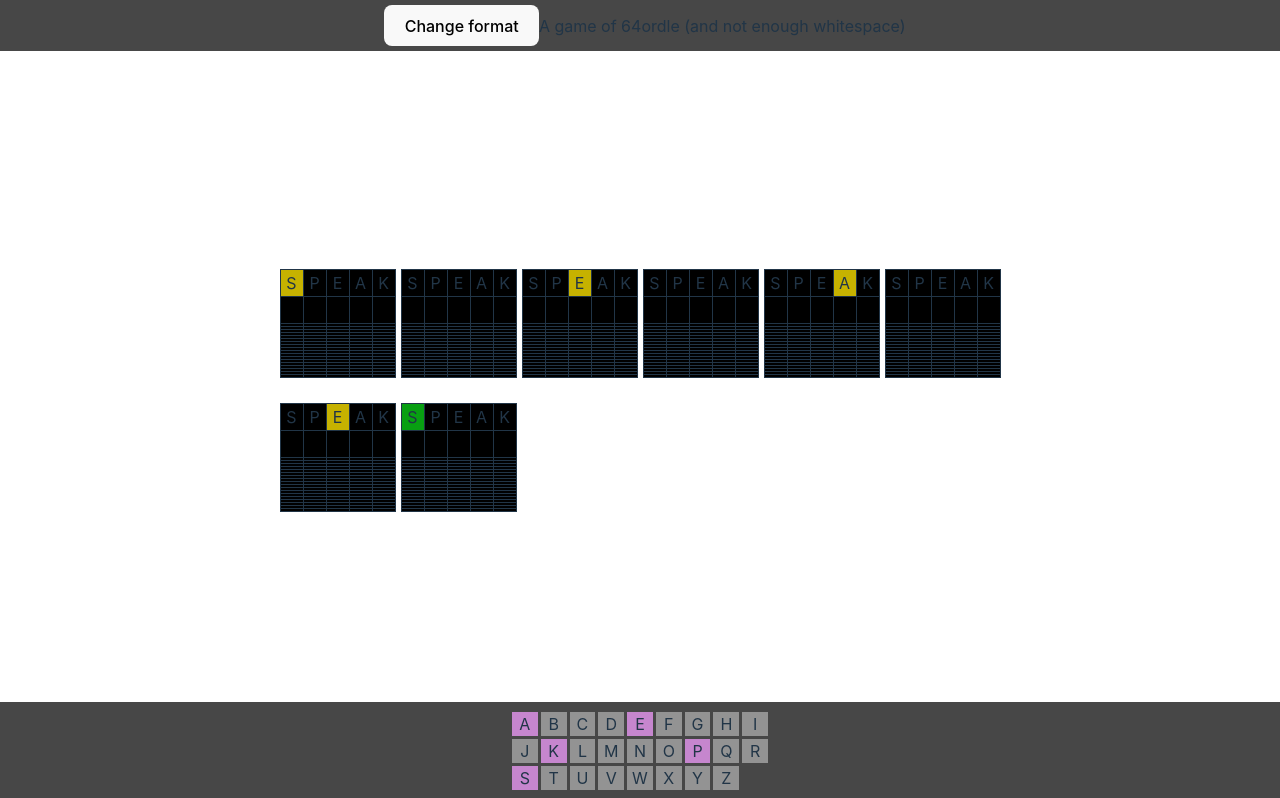
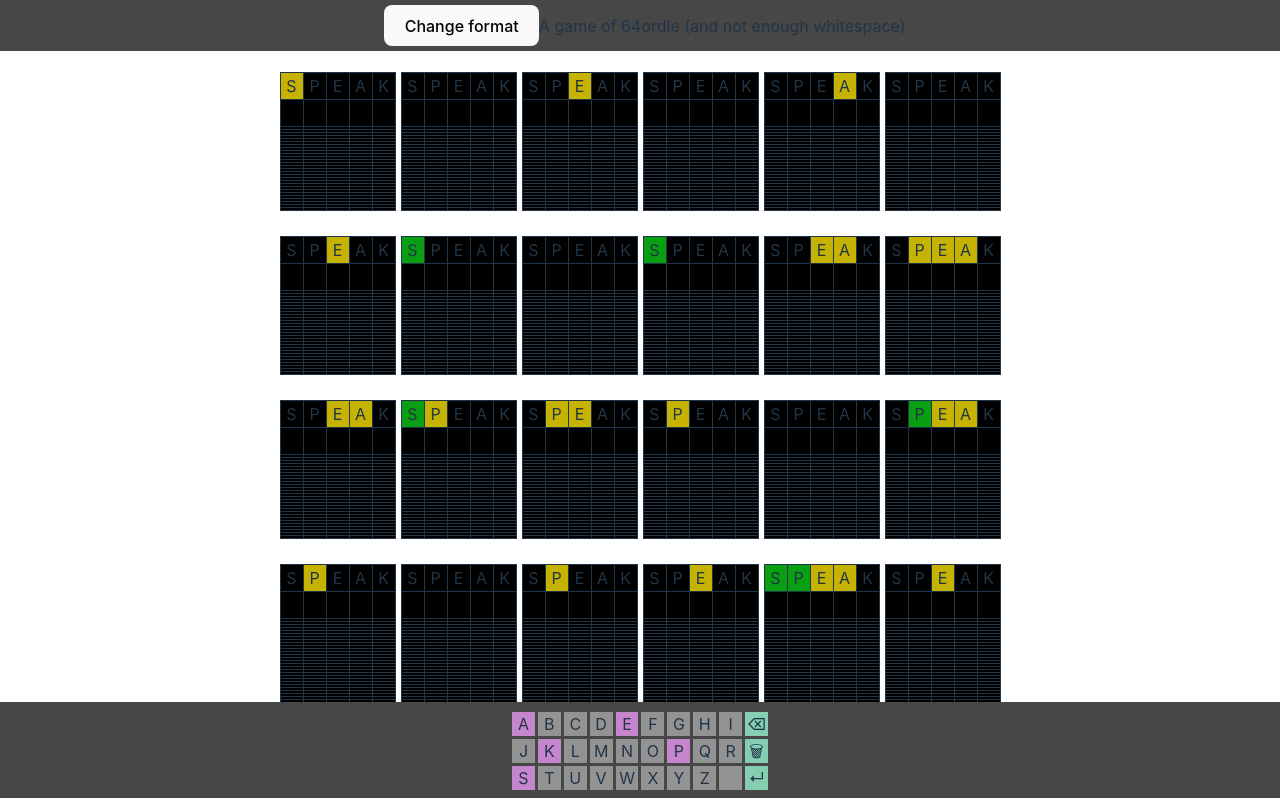
Before and after one commit to NotUnlikeTheWaves/hordle, a React (Vite) app: page / in a window 1280 px wide. Shown: the top 798 px of the page. Built offline with nearby package versions, Linux system fonts and the light colour scheme.

Commit message:
Redo letter handling and interact with onscreen keyboard too

```diff
--- a/src/App.css
+++ b/src/App.css
@@ -2,6 +2,8 @@
   margin: 0 auto;
   padding: 2rem;
   text-align: center;
+  margin-top: 40px;
+  margin-bottom: 60px;
 }
 
 
@@ -28,7 +30,7 @@ td {
   display: grid;
   width: 20%;
   grid-gap: 3px;
-  grid-template-columns: 1fr 1fr 1fr 1fr 1fr 1fr 1fr 1fr 1fr;
+  grid-template-columns: 1fr 1fr 1fr 1fr 1fr 1fr 1fr 1fr 1fr 1fr;
   margin:auto;
   margin-top: 10px;
   margin-bottom: 10px;
@@ -36,6 +38,7 @@ td {
 
 .letters-used-element {
   background-color: rgb(147, 147, 147);
+  cursor: pointer;
   /* max-width: 10px; */
 }
 
--- a/src/App.tsx
+++ b/src/App.tsx
@@ -5,6 +5,11 @@ import { GameState } from './Types'
 import { WordLength, NumberOfWordles, MaxGuesses } from './Constants'
 import { WordList } from './WordList'
 import { getWordList } from './Random'
+
+interface LooseObject {
+  [key: string]: any
+}
+
 
 const activeWords = getWordList()
 // const activeWords = ["LIBEL", "HELLO", "THERE"]
@@ -15,7 +20,7 @@ function showGameWon(gameState: GameState) : React.ReactElement {
   )
 }
 
-function showGameLost(gameState: GameState, gamesWon: number)  : React.ReactElement {
+function showGameLost(gamesWon: number)  : React.ReactElement {
   return (
     <h1>You lose! You completed {gamesWon} wordles in {MaxGuesses} attempts.</h1>
   )
@@ -41,27 +46,29 @@ function getNextFormat(format: GameFormat) : GameFormat {
   }
 }
 
-function showLettersUsed(gameState: GameState) : React.ReactElement {
-  const alphabet = "ABCDEFGHIJKLMNOPQRSTUVWXYZ".split('')
+function showLettersUsed(gameState: GameState, setGameState: React.Dispatch<React.SetStateAction<GameState>>) : React.ReactElement {
+  const alphabet = "ABCDEFGHIJKLMNOPQRSTUVWXYZ ".split('')
   let result = alphabet.map(l => {
+      var style: LooseObject = {}
       if (gameState.history.some(h => h.indexOf(l) != -1)) {
-        return <div key={l} className='letters-used-element' style={{backgroundColor: "rgb(198, 134, 206)"}}>{l}</div>
+        style.backgroundColor = "rgb(198, 134, 206)"
       }
-      else return <div key={l} className='letters-used-element'>{l}</div>
+      return <div key={l} className='letters-used-element' style={style} onClick={() => handleKeyInput(l, gameState, setGameState)}>{l}</div>
     }
   )
+  const auxStyle = {
+    backgroundColor: "rgb(134, 206, 178)"
+  }
+  result.splice(9, 0, <div key="BACK"   className='letters-used-element' style={auxStyle} onClick={() => handleKeyInput("BACKSPACE", gameState, setGameState)}>{"⌫"}</div>)
+  result.splice(19, 0, <div key="CLEAR" className='letters-used-element' style={auxStyle} onClick={() => handleKeyInput("CLEAR", gameState, setGameState)}>{"🗑"}</div>)
+  result.splice(29, 0, <div key="ENTER" className='letters-used-element' style={auxStyle} onClick={() => handleKeyInput("ENTER", gameState, setGameState)}>{"↵"}</div>)
   return <><div className='letters-used-container'>{result}</div></>
 }
 
-function App() {
-  const [gameState, setGameState] = useState<GameState>({currentWord: "", history: ["SPEAK"]})
-  const [format, setFormat] = useState<GameFormat>(GameFormat.Tall);
-
-  function handleUserInput(event: KeyboardEvent) {
+function handleKeyInput(key: string, gameState: GameState, setGameState: React.Dispatch<React.SetStateAction<GameState>>) {
   function isLetter(s: string) : boolean {
     return s.length == 1 && (s.toLowerCase() != s.toUpperCase())
   }
-    let key = event.key.toUpperCase()
   switch(key) {
     case "ENTER": {
       console.log("enter")
@@ -76,6 +83,10 @@ function App() {
       setGameState({...gameState, currentWord: newCurrentWord})
       break;
     }
+    case "CLEAR": {
+      setGameState({...gameState, currentWord: ""})
+      break;
+    }
     default: {
       if(isLetter(key) && gameState.currentWord.length < WordLength) {
         let newCurrentWord = gameState.currentWord + key;
@@ -86,11 +97,21 @@ function App() {
   }
 }
 
+
+function App() {
+  const [gameState, setGameState] = useState<GameState>({currentWord: "", history: ["SPEAK"]})
+  const [format, setFormat] = useState<GameFormat>(GameFormat.Tall);
+
+  function handleKeyboardInput(event: KeyboardEvent) {
+    let key = event.key.toUpperCase()
+    handleKeyInput(key, gameState, setGameState)
+  }
+
   console.log(activeWords)
 
   useEffect(() => {
-    document.addEventListener('keydown', handleUserInput)
-    return () => document.removeEventListener('keydown', handleUserInput)
+    document.addEventListener('keydown', handleKeyboardInput)
+    return () => document.removeEventListener('keydown', handleKeyboardInput)
   }, [gameState.currentWord]) // magic
 
   let wordles = []
@@ -113,13 +134,13 @@ function App() {
           A game of 64ordle (and not enough whitespace)
         </div>
         {gameWon && showGameWon(gameState)}
-        {gameLost && showGameLost(gameState, numberOfCompleteWordles)}
+        {gameLost && showGameLost(numberOfCompleteWordles)}
         <div className="grid-container-element" style={{gridTemplateColumns: format}}>
           {wordles}
         </div>
       </div>
       <div className="footer">
-        {showLettersUsed(gameState)}
+        {showLettersUsed(gameState, setGameState)}
       </div>
     </>
   )
--- a/src/Constants.tsx
+++ b/src/Constants.tsx
@@ -1,5 +1,5 @@
-const MaxGuesses = 20;
-const NumberOfWordles = 8;
+const MaxGuesses = 30;
+const NumberOfWordles = 32;
 const WordLength = 5;
 
 export {MaxGuesses, NumberOfWordles, WordLength};
```
Lines whose indentation alone changed are shown as unchanged.
